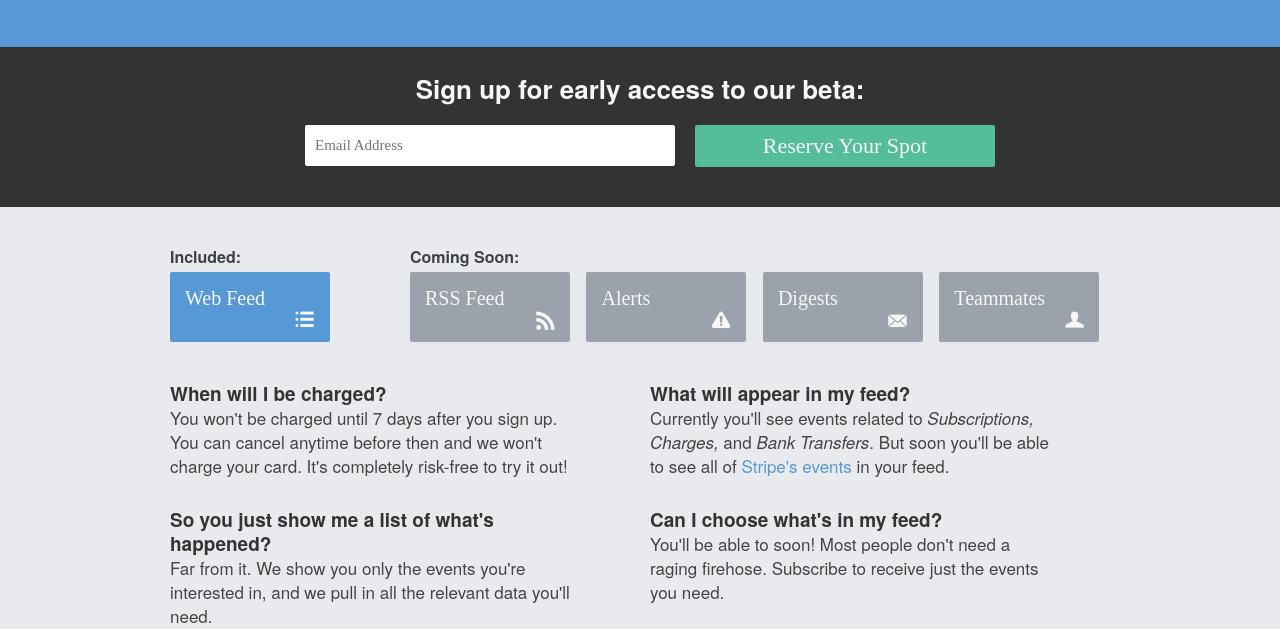
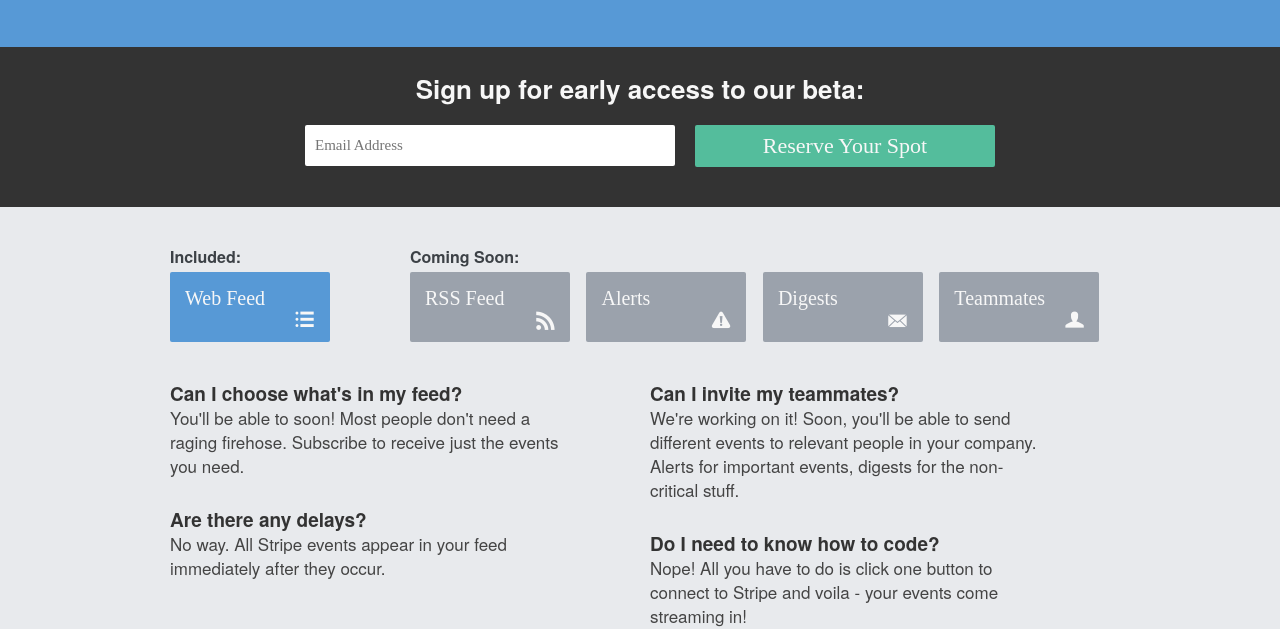
Before and after one commit to mattgoldman/www.hookfeed.com, a website: page public/index.html in a window 1280 px wide. Shown: the part 323-952 px from the top of the page. Drawn offline with Linux system fonts and the light colour scheme.

Commit message:
updated FAQs

```diff
--- a/package.json
+++ b/package.json
@@ -7,7 +7,7 @@
     "hookfeed.com",
     "www.hookfeed.com"
   ],
-  "version": "0.2.0",
+  "version": "0.2.1",
   "private": true,
   "dependencies": {
     "express": "3.x",
--- a/public/index.html
+++ b/public/index.html
@@ -133,33 +133,21 @@ vertical-align: top;" />
 
 <div class="home-faq seven columns alpha">
   <dl>
-    <dt>When will I be charged?</dt>
-    <dd>You won't be charged until 7 days after you sign up. You can cancel anytime before then and we won't charge your card. It's completely risk-free to try it out!</dd>
-
-    <dt>So you just show me a list of what's happened?</dt>
-    <dd>Far from it. We show you only the events you're interested in, and we pull in all the relevant data you'll need.</dd>
+    <dt>Can I choose what's in my feed?</dt>
+    <dd>You'll be able to soon! Most people don't need a raging firehose. Subscribe to receive just the events you need.</dd>
 
     <dt>Are there any delays?</dt>
     <dd>No way. All Stripe events appear in your feed immediately after they occur.</dd>
-
-    <dt>Do I need to know how to code?</dt>
-    <dd>Nope! All you have to do is click one button to connect to Stripe and voila - your events come streaming in!</dd>
   </dl>
 </div>
 
 <div class="home-faq seven columns omega offset-by-one">
   <dl>
-    <dt>What will appear in my feed?</dt>
-    <dd>Currently you'll see events related to <i>Subscriptions, Charges,</i> and <i>Bank Transfers</i>. But soon you'll be able to see all of <a href="https://stripe.com/docs/api#event_types" target="_blank">Stripe's events</a> in your feed.</dd>
-
-    <dt>Can I choose what's in my feed?</dt>
-    <dd>You'll be able to soon! Most people don't need a raging firehose. Subscribe to receive just the events you need.</dd>
-
     <dt>Can I invite my teammates?</dt>
     <dd>We're working on it! Soon, you'll be able to send different events to relevant people in your company. Alerts for important events, digests for the non-critical stuff.</dd>
 
-    <dt>I have more questions, who do I ask?</dt>
-    <dd><a href="mailto:4u2j3p53@incoming.intercom.io">Email us</a> and let us know what's on your mind. We'll do our best to get back to you as quickly as possible.</dd>
+    <dt>Do I need to know how to code?</dt>
+    <dd>Nope! All you have to do is click one button to connect to Stripe and voila - your events come streaming in!</dd>
   </dl>
 </div>
     </div><!-- END #content -->
```
